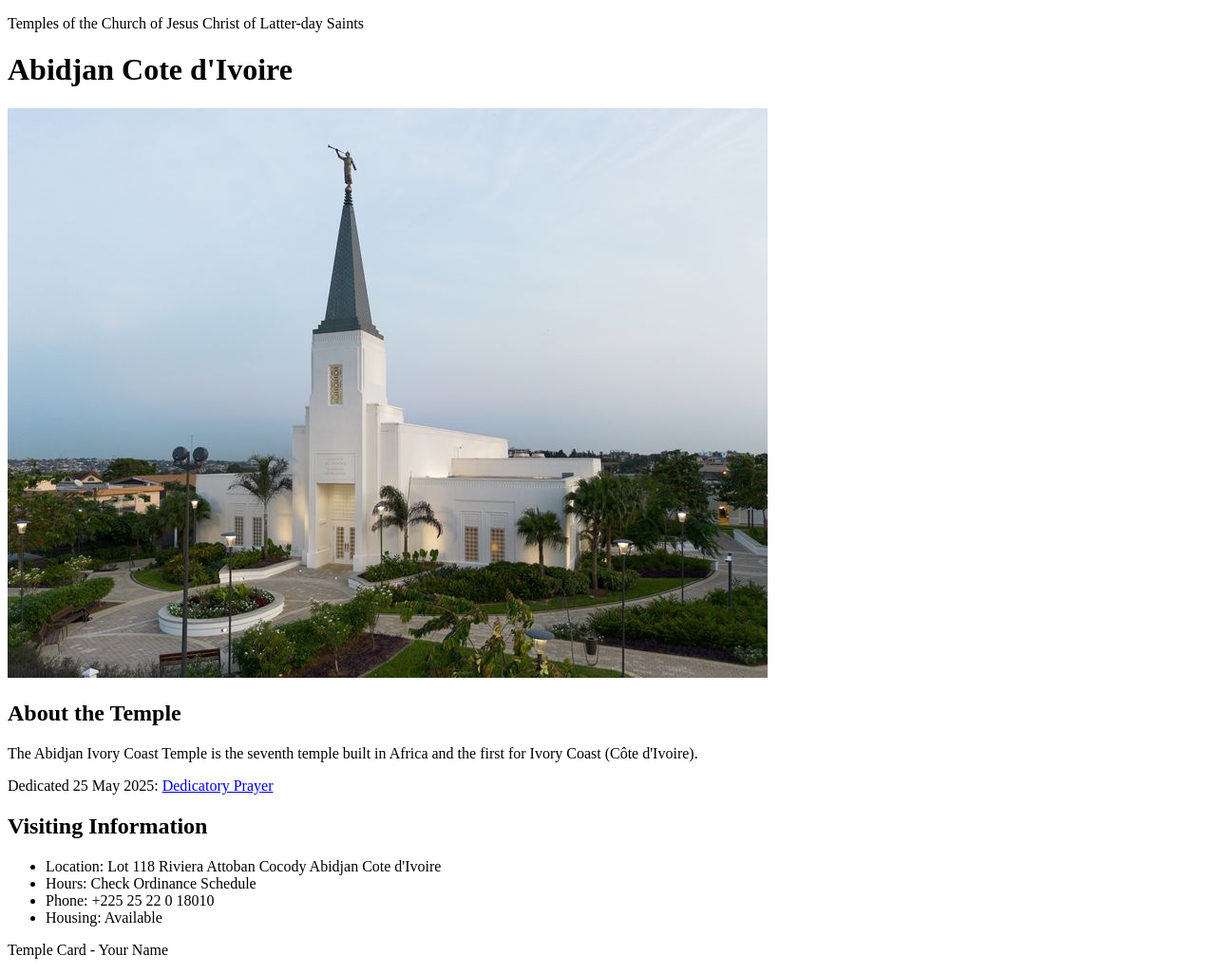
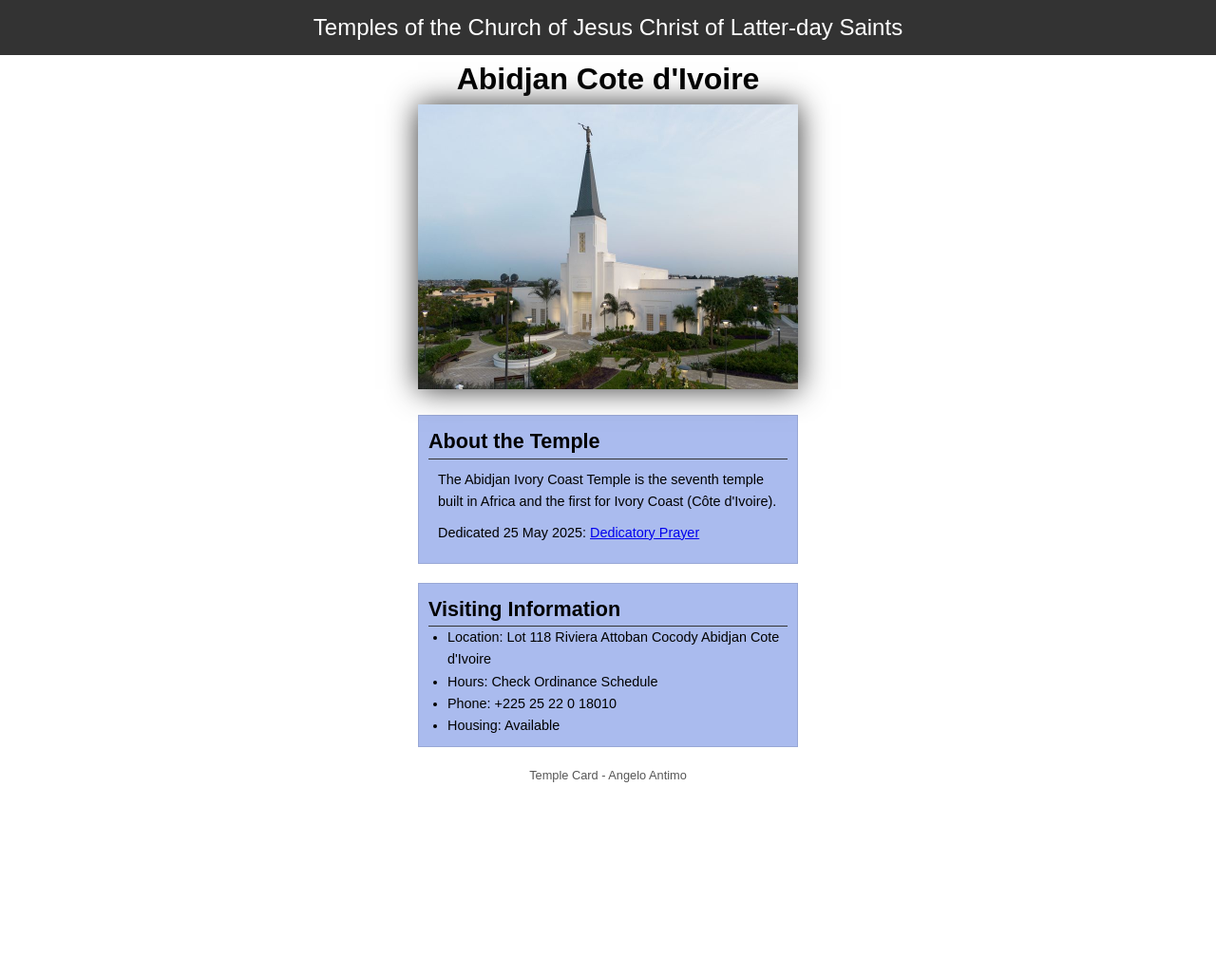
Before and after one commit to belikegelo/wdd130, a plain HTML site: page week02/temple.html in a window 1280 px wide. Shown: the whole page at 95% size. After the commit the page ends 847 px from the top, so only its background shows below. Drawn offline with Linux system fonts and the light colour scheme.

Commit message:
code along activity

```diff
--- /dev/null
+++ b/week02/styles/temple.css
@@ -0,0 +1,61 @@
+* {
+    margin: 0;
+    padding: 0;
+}
+
+body {
+    font-family: Arial, sans-serif;
+    line-height: 1.6;
+
+}
+
+header {
+    background-color: #333;
+    color: white;
+    padding: 10px;
+    text-align: center;
+    font-size: 1.5em;
+}
+
+main {
+    width: 400px;
+    margin: 0 auto;
+}
+
+h1 {
+    margin 10px;
+    text-align: center;
+}
+
+h2 {
+    border-bottom: 1px solid #333;
+}
+img {
+    width: 100%;
+    height: auto;
+    box-shadow: 0px 0 30px #333;
+}
+
+section {
+    margin: 20px 0;
+    border: 1px solid rgb(0 0 0 / 10%);
+    padding: 10px;
+    background-color: #abe;
+    font-size: .9rem;
+
+}
+
+section p {
+    margin: 10px;
+}
+
+ul {
+    margin-left: 20px;
+}
+
+footer {
+    text-align: center;
+    font-size: .8rem;
+    color: #555;
+    margin: 20px 0;
+}
--- a/week02/temple.html
+++ b/week02/temple.html
@@ -5,6 +5,7 @@
     <meta charset="UTF-8">
     <meta name="viewport" content="width=device-width, initial-scale=1.0">
     <title>Temple Card - Abidjan Cote d'Ivoire</title>
+    <link rel="stylesheet" href="styles/temple.css">
 </head>
 
 <body>
@@ -35,7 +36,7 @@
         </section>
     </main>
     <footer>
-        <p>Temple Card - Your Name</p>
+        <p>Temple Card - Angelo Antimo</p>
     </footer>
 </body>
 
```
Also changed, not shown: week02/box-model.html (+10 -3 lines), week02/styles/box-model.css (+18 -3 lines).
